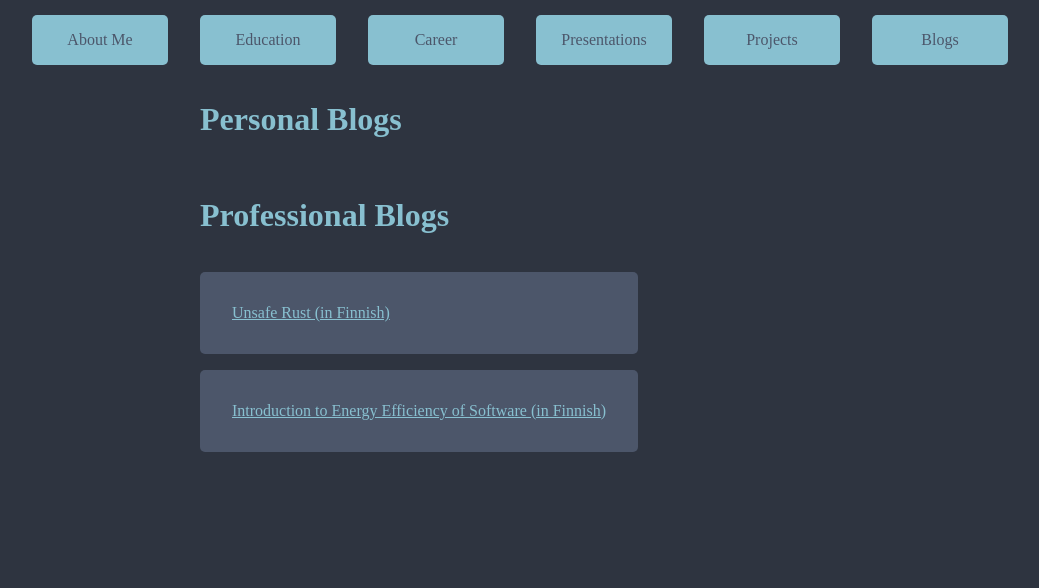
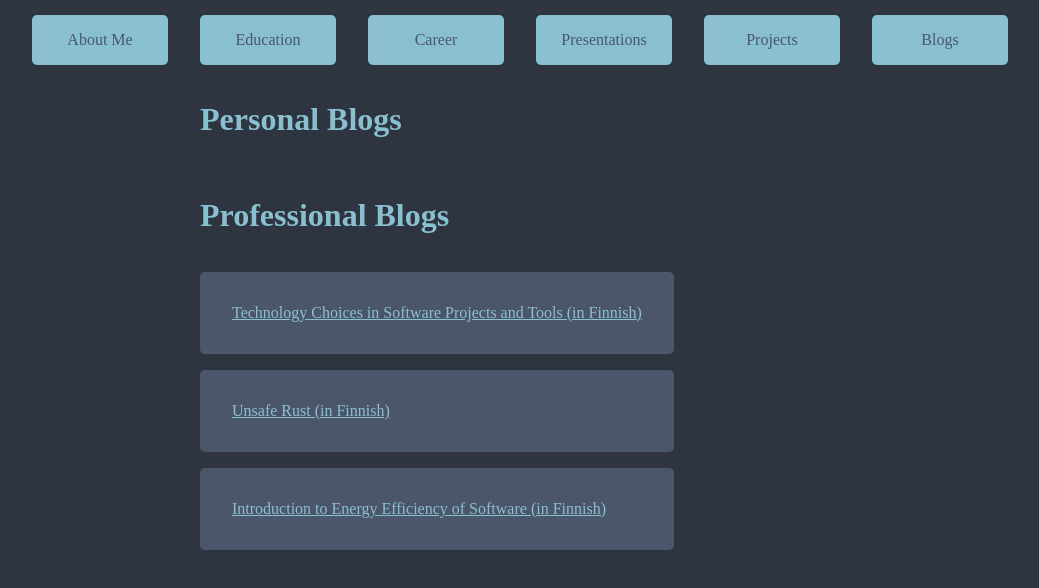
Before and after one commit to tumrin/personalWebsiteV3, a SvelteKit app: page /blogs in a window 1280 px wide. Shown: the top 588 px of the page, without its empty margins (120-1159 px from the left). Built offline with nearby package versions, Linux system fonts and the light colour scheme.

Commit message:
add blog

```diff
--- a/src/routes/blogs/+page.svelte
+++ b/src/routes/blogs/+page.svelte
@@ -5,6 +5,11 @@
 <div class="blogs">
 	<h1>Personal Blogs</h1>
 	<h1>Professional Blogs</h1>
+	<Blog
+		name="Technology Choices in Software Projects and Tools"
+		language="Finnish"
+		url="https://kvanttori.fi/blogi/teknologiavalinnat"
+	/>
 	<Blog name="Unsafe Rust" language="Finnish" url="https://kvanttori.fi/blogi/unsafe-rust" />
 	<Blog
 		name="Introduction to Energy Efficiency of Software"
```
Also changed, not shown: 1 other file (tests, documents, lock files or other folders).
